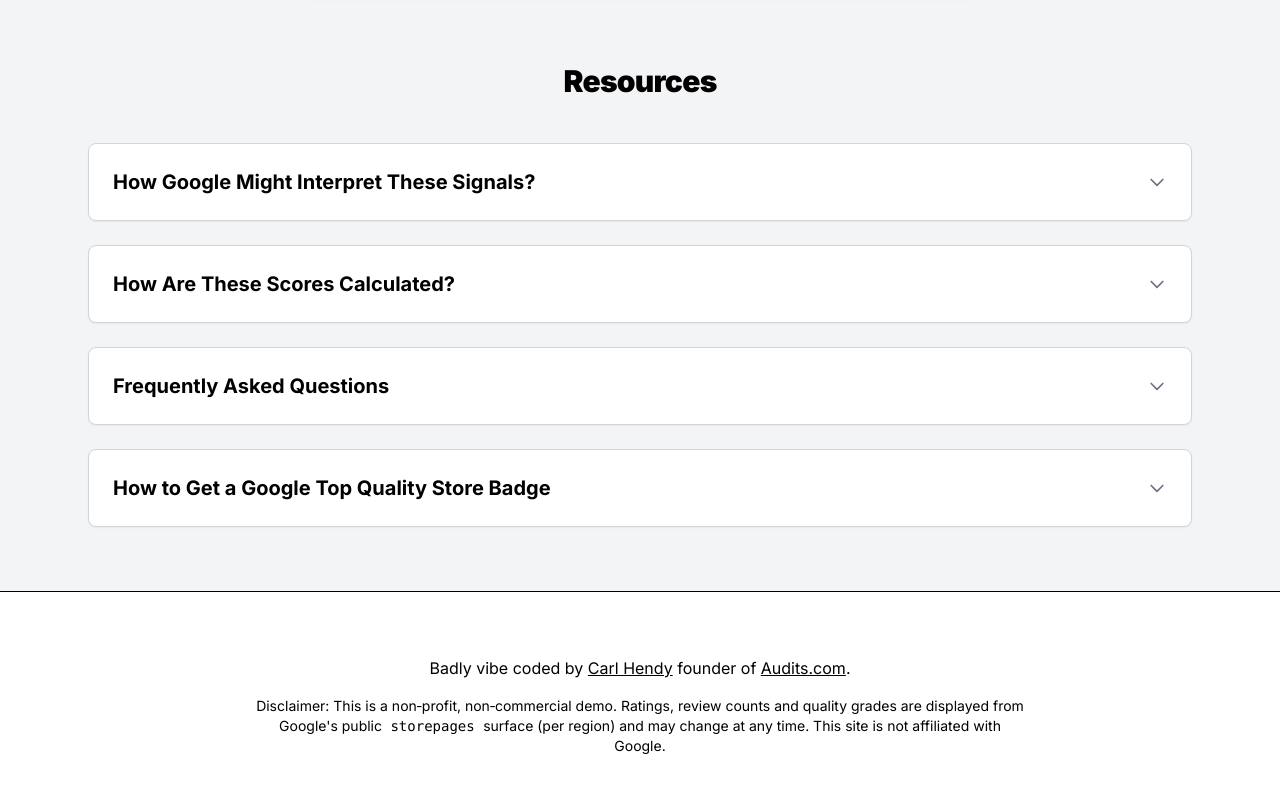
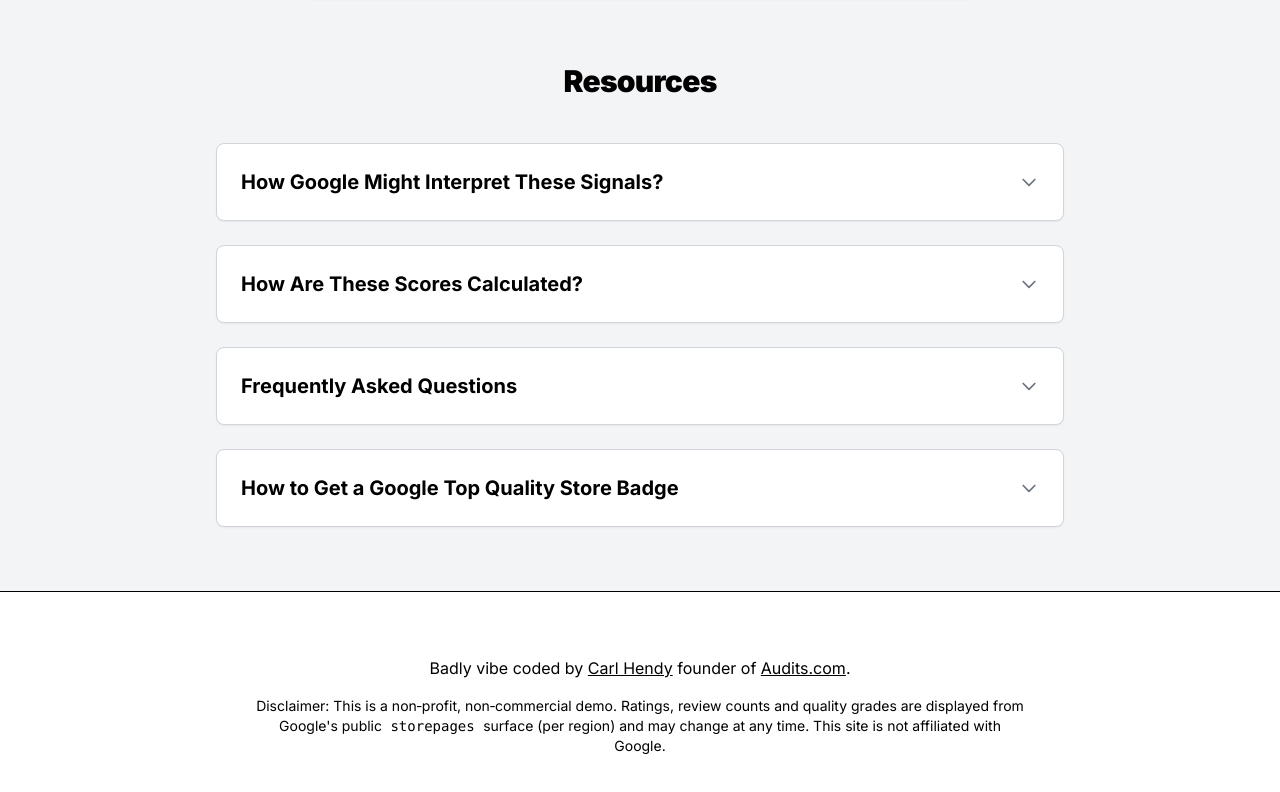
Before and after one commit to carlhendy/tsq-compartpr, a Next.js app: page / in a window 1280 px wide. Shown: the part 1696-2488 px from the top of the page. Built offline with nearby package versions, Linux system fonts and the light colour scheme.

Commit message:
Update app/page.tsx with latest changes

```diff
--- a/app/page.tsx
+++ b/app/page.tsx
@@ -1029,7 +1029,7 @@ export default function Page() {
       </div>
 
       {/* FAQ Block Section */}
-      <section className="mx-auto max-w-6xl px-4 sm:px-6 pt-8 pb-16">
+      <section className="mx-auto max-w-4xl px-4 sm:px-6 pt-8 pb-16">
         <div className="space-y-6">
           {/* FAQ Block 1: How Google Might Interpret These Signals */}
           <div className="border border-gray-300 bg-white rounded-lg shadow-sm">
```
